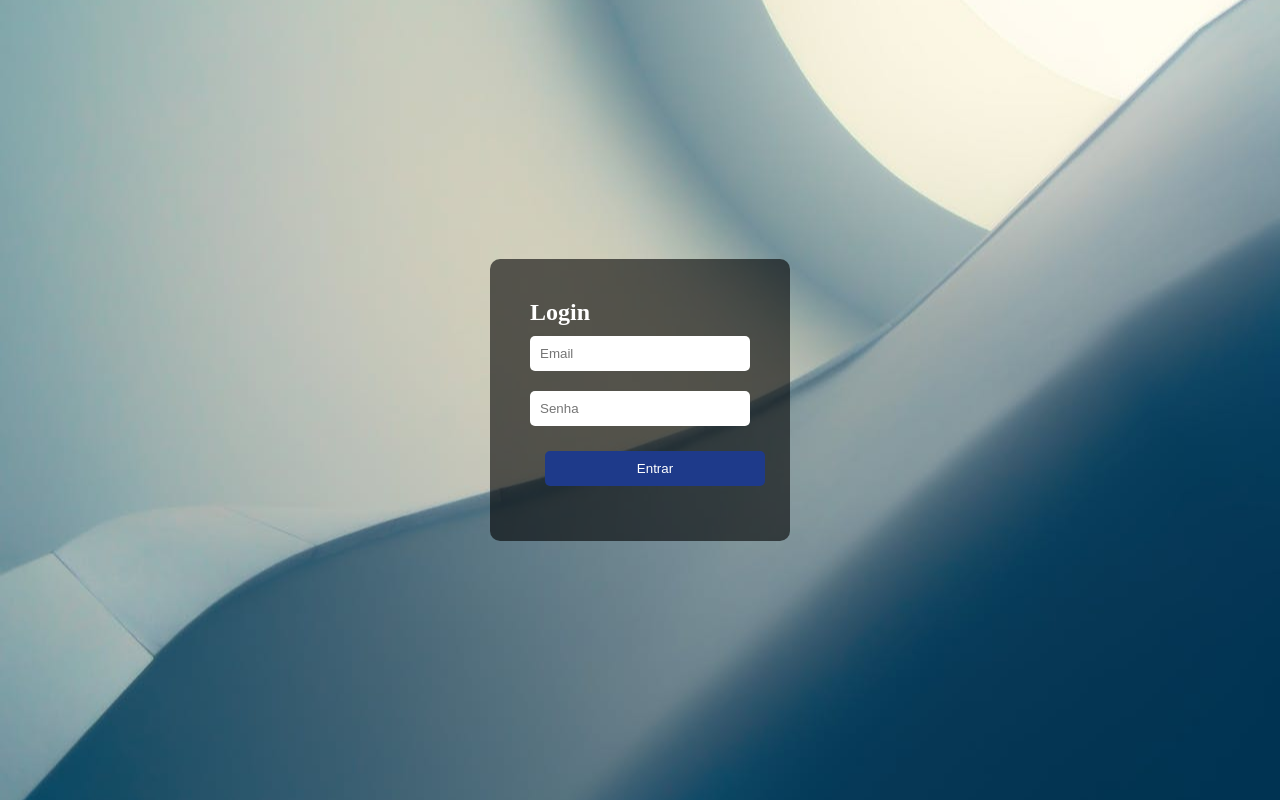
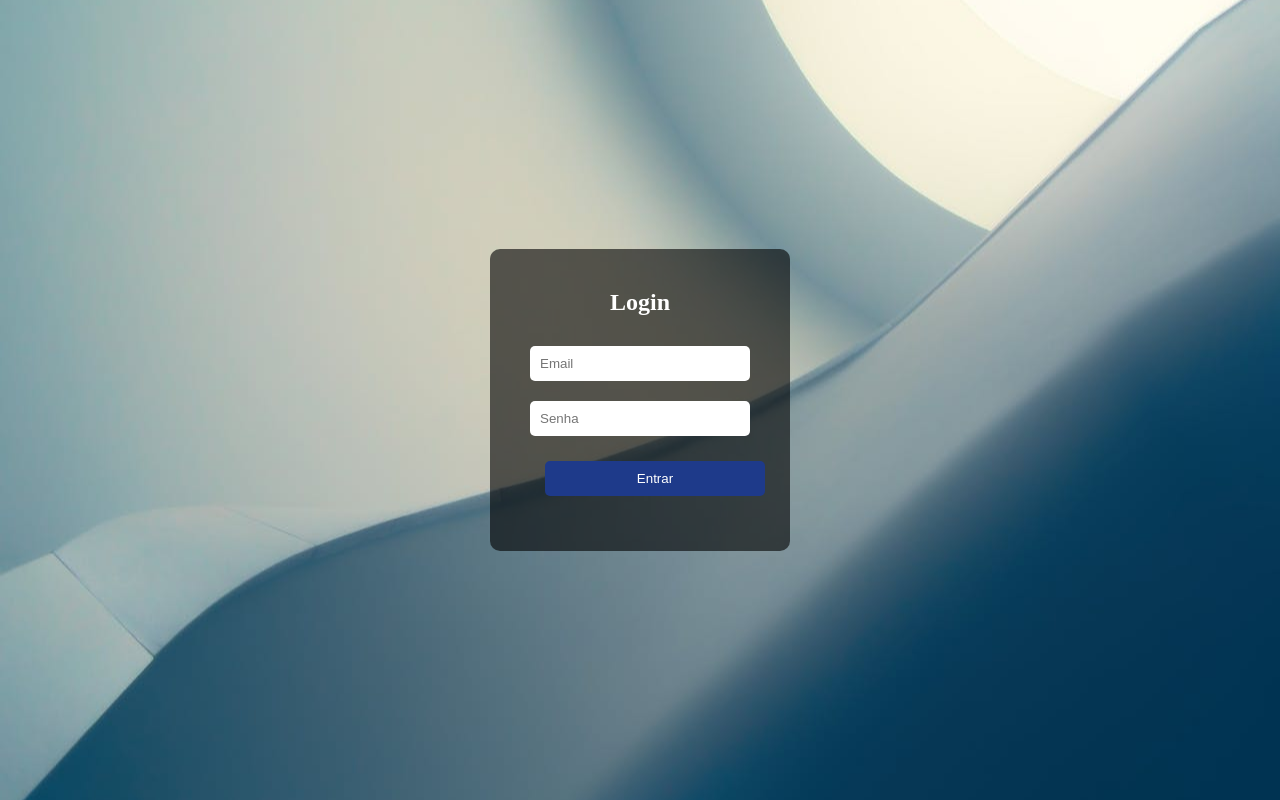
Before and after one commit to joalyssonsouza/tela-login, a plain HTML site: page index.html in a window 1280 px wide. Drawn offline with Linux system fonts and the light colour scheme.

Commit message:
melhora interação e estilo da tela de login

```diff
--- a/style.css
+++ b/style.css
@@ -54,3 +54,23 @@
 .login-box button:hover {
     background-color: #2563eb;
 }
+
+.login-box input:focus {
+    border: 2px solid #2563eb;
+}
+
+.login-box {
+    width: 300px;
+    padding: 40px;
+
+    background: rgba(0, 0, 0, 0.6);
+    border-radius: 10px;
+
+    color: white;
+
+    text-align: center;
+}
+
+.login-box h2 {
+    margin-bottom: 20px;
+}
```
